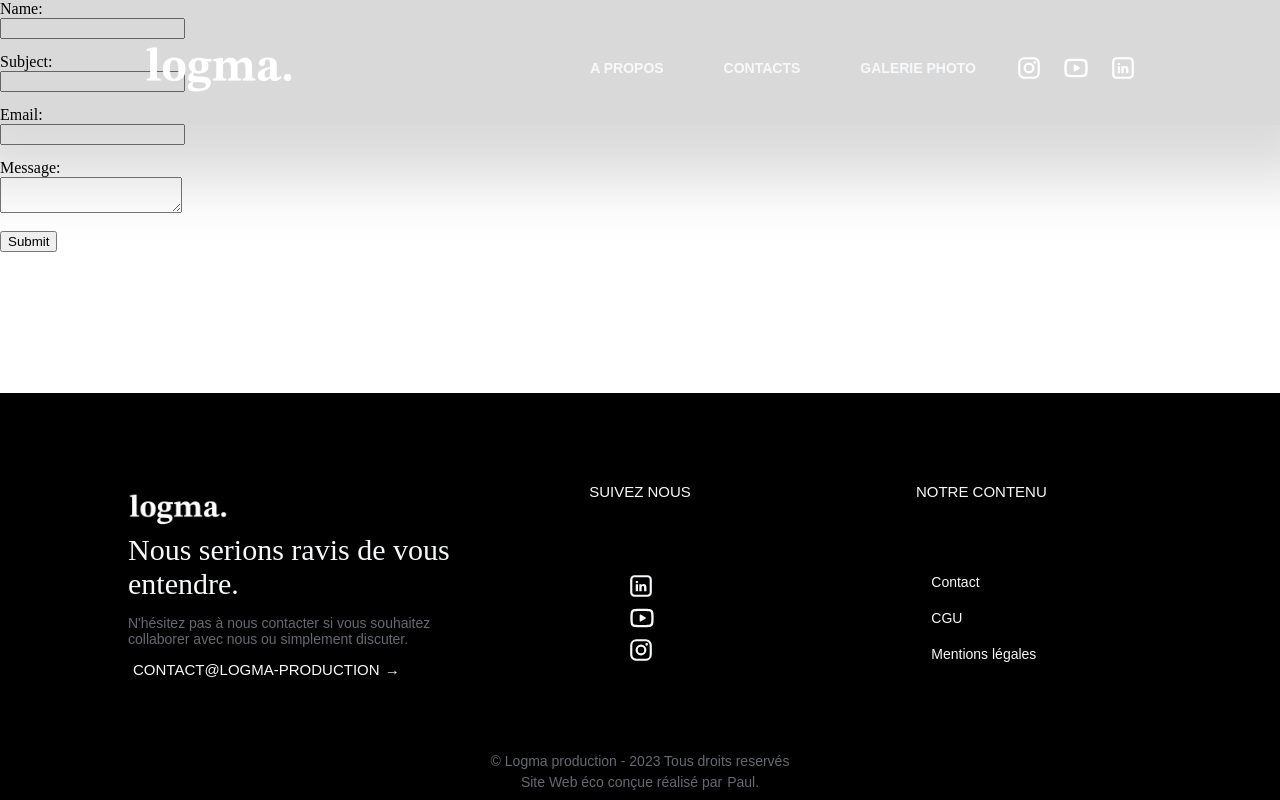
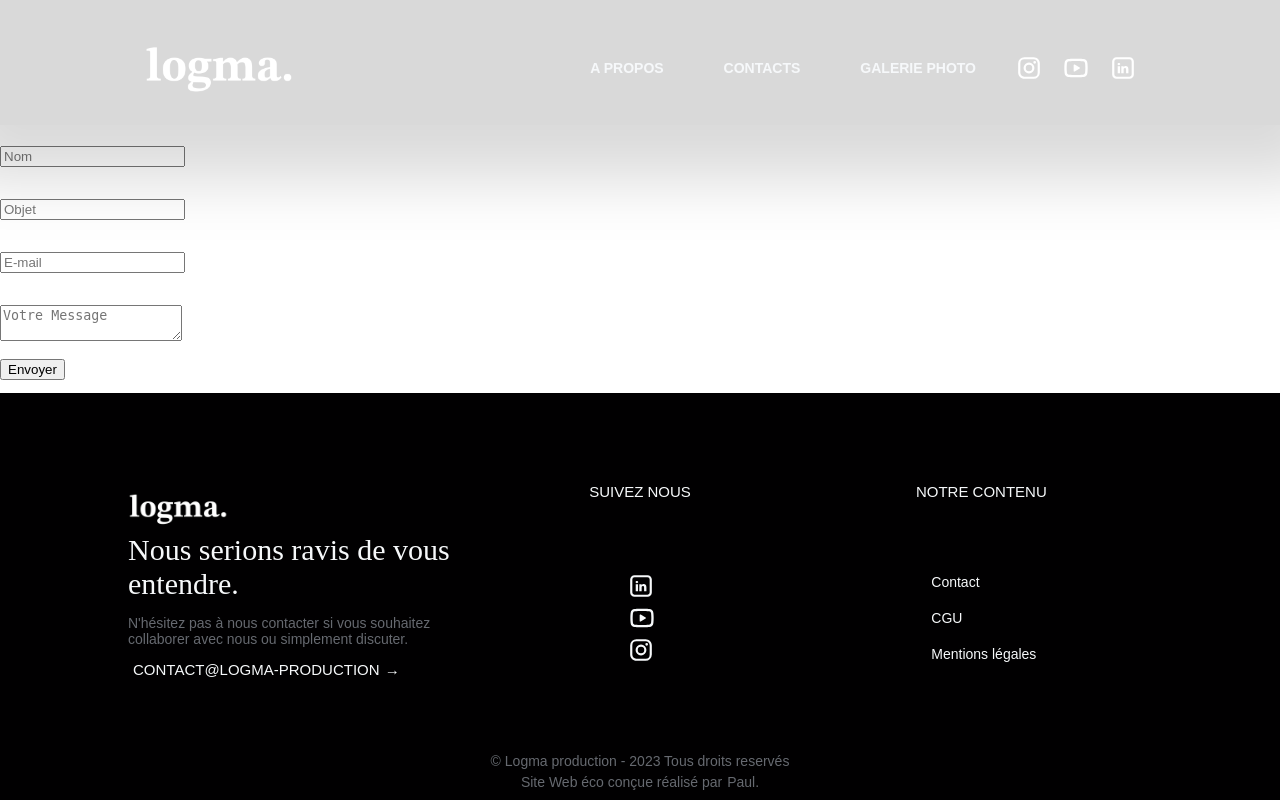
Before and after one commit to UnMugViolet/Logma, a PHP site: page /contacts in a window 1280 px wide. Run offline with PHP 8.4, Linux system fonts and the light colour scheme.

Commit message:
Translate form

```diff
--- a/pages/content/contacts.php
+++ b/pages/content/contacts.php
@@ -35,46 +35,49 @@
         $email = htmlspecialchars(stripslashes(trim($_POST['email'])));
         $message = htmlspecialchars(stripslashes(trim($_POST['message'])));
         if(!preg_match("/^[A-Za-z .'-]+$/", $name)){
-          $name_error = 'Invalid name';
+          $name_error = 'Votre Nom n\'est pas valide';
         }
         if(!preg_match("/^[A-Za-z .'-]+$/", $subject)){
-          $subject_error = 'Invalid subject';
+          $subject_error = 'Votre sujet n\'est pas valide';
         }
         if(!preg_match("/^[A-Za-z0-9._%+-]+@[A-Za-z0-9.-]+\.[A-Za-z]{2,4}$/", $email)){
-          $email_error = 'Invalid email';
+          $email_error = 'Votre e-mail n\'est pas valide';
         }
         if(strlen($message) === 0){
-          $message_error = 'Your message should not be empty';
+          $message_error = 'Votre message ne doit pas être vide';
         }
       }
     ?>
 
-    <form action="<?php echo htmlspecialchars($_SERVER["PHP_SELF"]);?>" method="POST">
-      <label for="name">Name:</label><br>
-      <input type="text" name="name">
+
+    <div class="spacing-section">
+      <form class="spacing-section" action="<?php echo htmlspecialchars($_SERVER["PHP_SELF"]);?>" method="POST">
+        <label for="name"></label><br>
+        <input type="text" name="name" placeholder="Nom">
         <p><?php if(isset($name_error)) echo $name_error; ?></p>
-      <label for="subject">Subject:</label><br>
-      <input type="text" name="subject">
+        <label for="subject"></label><br>
+        <input type="text" placeholder="Objet">
         <p><?php if(isset($subject_error)) echo $subject_error; ?></p>
-      <label for="email">Email:</label><br>
-      <input type="text" name="email">
+        <label for="email"></label><br>
+        <input type="text" name="email" placeholder="E-mail">
         <p><?php if(isset($email_error)) echo $email_error; ?></p>
-      <label for="message">Message:</label><br>
-      <textarea name="message"></textarea>
+        <label for="message"></label><br>
+        <textarea name="message" placeholder="Votre Message"></textarea>
         <p><?php if(isset($message_error)) echo $message_error; ?></p>
-      <input type="submit" name="submit" value="Submit">
+        <input type="submit" name="submit" value="Envoyer">
         <?php
           if(isset($_POST['submit']) && !isset($name_error) && !isset($subject_error) && !isset($email_error) && !isset($message_error)){
-          $to = 'youremail@addres.com'; // edit here
+            $to = 'contact@logma-production.com'; // edit here
             $body = " Name: $name\n E-mail: $email\n Message:\n $message";
             if(mail($to, $subject, $body)){
-            echo '<p style="color: green">Message sent</p>';
+              echo '<p style="color: green">Message envoyé avec succès</p>';
             }else{
               echo '<p>Error occurred, please try again later</p>';
             }
           }
         ?>
       </form>
+    </div>
     <footer-component class="absolute bottom-0"/>
 </body>
 
```
Lines whose indentation alone changed are shown as unchanged.
